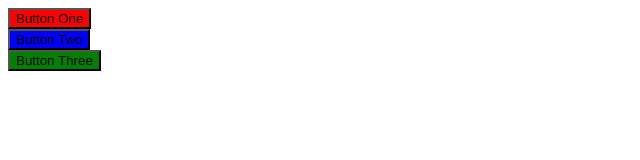
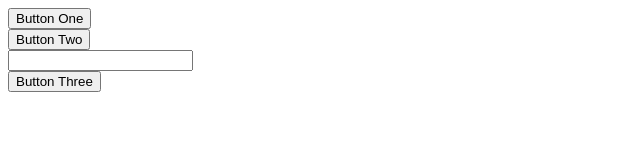
Before and after one commit to orgaborr/StayAtHome-Events, a plain HTML site: page index.html in a window 1280 px wide. Both pictures are taken after a click on the button "Button Three". Shown: the whole page, without its empty margins (0-640 px from the left). Drawn offline with nearby package versions, Linux system fonts and the light colour scheme.

Commit message:
inputField added and buttons change color to input

```diff
--- a/index.html
+++ b/index.html
@@ -9,6 +9,7 @@
 <body>
     <button id="button-1">Button One</button>
     <button id="button-2">Button Two</button>
+    <input type="text" id="inputField">
     <button id="button-3">Button Three</button>
 
     <script src="https://ajax.googleapis.com/ajax/libs/jquery/3.4.1/jquery.min.js"></script>
--- a/scripts.js
+++ b/scripts.js
@@ -11,15 +11,7 @@ $('#button-2').on('click', () => {
 
 });
 
-let toggle = false;
 $('#button-3').click(() => {
-    if(toggle === false) {
-        $('#button-1').css('background-color', 'red');
-        $('#button-2').css('background-color', 'blue');
-        $('#button-3').css('background-color', 'green');
-        toggle = true;
-    } else {
-        $('button').removeAttr('style');
-        toggle = false;
-    }
+    let color = $('#inputField').val();
+    $('button').css('background-color', color);
 })
```
